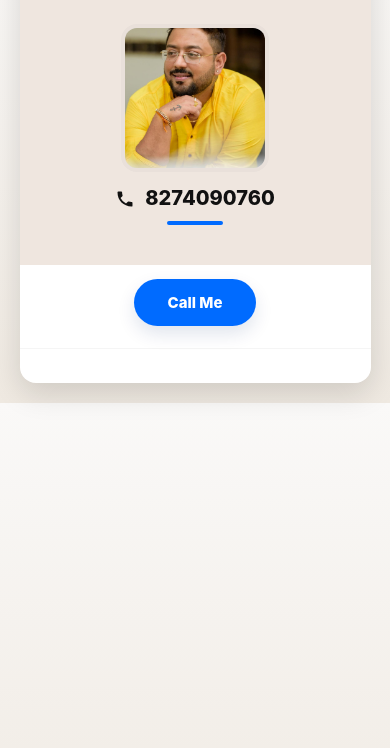
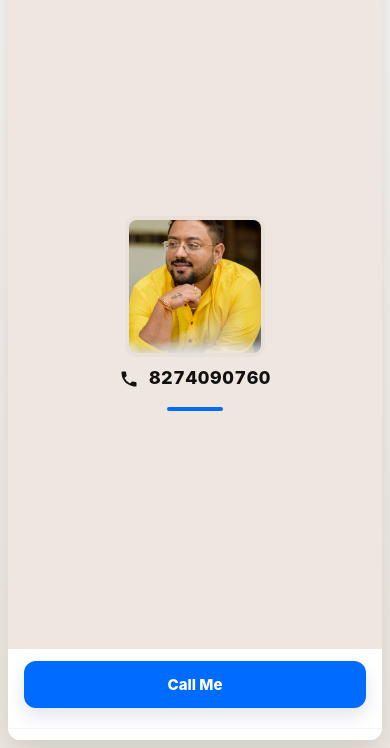
Before and after one commit to ByteHornet/bytehornet.github.io, a plain HTML site: page index.html in a window 390 px wide. Shown: the part 96-844 px from the top of the page. Drawn offline with Linux system fonts and the light colour scheme.

Commit message:
size fix of the card

```diff
--- a/index.html
+++ b/index.html
@@ -5,6 +5,8 @@
   <meta name="viewport" content="width=device-width,initial-scale=1" />
   <title>Indranil Sinha — Contact</title>
   <style>
+    /* Box sizing and sensible defaults */
+    *, *::before, *::after { box-sizing: border-box; }
     :root{
       --bg: #f6f3f1;
       --card: #efe6df;
@@ -13,28 +15,42 @@
       --shadow: 0 10px 30px rgba(0,0,0,0.14);
       font-family: -apple-system, BlinkMacSystemFont, 'Segoe UI', Roboto, 'Helvetica Neue', Arial;
     }
+
+    /* Page background + center */
+    html,body{height:100%;}
     body{
       margin:0;
       background: linear-gradient(180deg,#faf9f8 0%, #efe9e1 100%);
       display:flex;
+      align-items:center;
       justify-content:center;
-      padding:20px 12px;
+      padding:12px;               /* space around the card on phones */
+      -webkit-font-smoothing:antialiased;
     }
+
+    /* Card: mobile-first full-width behavior */
     .sidebar-card{
-      width: min(400px, 90vw);
-      background: #fff;
+      width:100%;
+      max-width:420px;           /* keeps it sensible on tablets/desktop */
+      background:#fff;
       border-radius:16px;
       box-shadow: var(--shadow);
       overflow:hidden;
       transform: translateZ(0);
-      padding-bottom:16px;
+      display:flex;
+      flex-direction:column;
+      min-height: 100vh;         /* make the card fill the viewport height on small devices */
+      max-height: calc(100vh - 24px);
     }
+
+    /* Header */
     .sidebar-header{
       display:flex;
       align-items:center;
       gap:12px;
-      padding:18px 18px;
+      padding:18px;
       border-bottom:1px solid rgba(0,0,0,0.06);
+      flex:0 0 auto;
     }
     .indicator{
       width:14px;height:14px;background:var(--accent);border-radius:3px;display:inline-block;
@@ -50,23 +66,32 @@
     }
     .menu span{display:block;width:18px;height:3px;background:#0b79ff;border-radius:3px}
 
+    /* Profile area grows to fill available space */
     .profile-area{
       background:var(--card);
       padding:26px 22px 22px 22px;
       text-align:center;
+      flex:1 1 auto;
+      display:flex;
+      flex-direction:column;
+      align-items:center;
+      justify-content:center;
+      gap:14px;
     }
+
+    /* Avatar: square with soft corners */
     .avatar{
       width:140px;
       height:140px;
-      border-radius:16px;
+      border-radius:12px;       /* soft rounded square */
       object-fit:cover;
       border:4px solid #e9e0da;
       background:#ddd;
-      margin:0 auto;
       display:block;
     }
+
     .profile-name{
-      margin-top:16px;
+      margin-top:0;
       font-weight:800;
       font-size:20px;
       color:#111;
@@ -78,13 +103,16 @@
     }
     .phone-svg{width:20px;height:20px;flex:0 0 20px}
     .underline{
-      width:56px;height:4px;background:var(--accent);display:block;margin:12px auto 18px;border-radius:4px;
+      width:56px;height:4px;background:var(--accent);display:block;margin-top:6px;border-radius:4px;
     }
 
+    /* Actions/footer pinned to bottom */
     .actions{
       padding:14px 22px 22px 22px;
       display:flex;
       justify-content:center;
+      flex:0 0 auto;
+      background:linear-gradient(180deg, rgba(255,255,255,0.2), transparent);
     }
     .btn{
       display:inline-block;
@@ -98,11 +126,58 @@
       font-size:15px;
     }
     .btn-call{background:var(--accent);color:#fff}
-    .card-footer{height:18px;background:#fff;border-top:1px solid rgba(0,0,0,0.04)}
+
+    .card-footer{height:12px;background:#fff;border-top:1px solid rgba(0,0,0,0.04);flex:0 0 auto}
+
+    /* ---------- Responsive adjustments for narrow screens ---------- */
+    @media (max-width:420px) {
+      body { padding:8px; }
+      .sidebar-card{
+        border-radius:12px;
+        min-height: calc(100vh - 16px); /* almost full screen */
+        max-height: calc(100vh - 16px);
+      }
+
+      .sidebar-header { padding:14px; }
+      .profile-area { padding:18px 16px; gap:12px; }
+
+      /* avatar scales to viewport width, remains square */
+      .avatar{
+        width:36vw;
+        height:36vw;
+        max-width:180px;
+        max-height:180px;
+        border-radius:12px;
+      }
+
+      /* make call button full width and prominent */
+      .actions { padding:12px 16px 20px; }
+      .btn {
+        display:block;
+        width:100%;
+        padding:14px 16px;
+        border-radius:12px;
+        text-align:center;
+      }
+    }
+
+    /* Slight desktop polish */
+    @media (min-width: 900px){
+      body { padding:24px; }
+      .sidebar-card { max-width: 480px; border-radius:18px; }
+      .avatar { width:160px; height:160px; border-radius:16px; }
+    }
+
+    /* Utility: make telephone number readable on small screens */
+    .profile-name .tel {
+      font-variant-numeric: tabular-nums;
+      letter-spacing:0.6px;
+      font-size:18px;
+    }
   </style>
 </head>
 <body>
-  <main class="sidebar-card" role="main">
+  <main class="sidebar-card" role="main" aria-label="Contact card for Indranil Sinha">
     <header class="sidebar-header">
       <span class="indicator" aria-hidden="true"></span>
       <div style="display:flex;flex-direction:column;">
@@ -119,17 +194,18 @@
     <section class="profile-area">
       <img class="avatar" src="assets/profilepicture.jpeg" alt="Profile picture of Indranil Sinha" />
       <div class="profile-name">
+        <!-- phone icon + number -->
         <svg class="phone-svg" xmlns="http://www.w3.org/2000/svg" viewBox="0 0 24 24" aria-hidden="true" focusable="false"><path fill="currentColor" d="M6.62 10.79a15.053 15.053 0 006.59 6.59l2.2-2.2a1 1 0 011.01-.24c1.12.37 2.33.57 3.57.57a1 1 0 011 1V20a1 1 0 01-1 1C10.07 21 3 13.93 3 4a1 1 0 011-1h3.5a1 1 0 011 1c0 1.24.2 2.45.57 3.57a1 1 0 01-.24 1.01l-2.2 2.21z"/></svg>
-        8274090760
+        <span class="tel">8274090760</span>
       </div>
       <span class="underline" aria-hidden="true"></span>
     </section>
 
     <div class="actions">
-      <a class="btn btn-call" href="tel:8274090760">Call Me</a>
+      <a class="btn btn-call" href="tel:8274090760" aria-label="Call Indranil Sinha">Call Me</a>
     </div>
 
-    <div class="card-footer"></div>
+    <div class="card-footer" aria-hidden="true"></div>
   </main>
 </body>
 </html>
```
